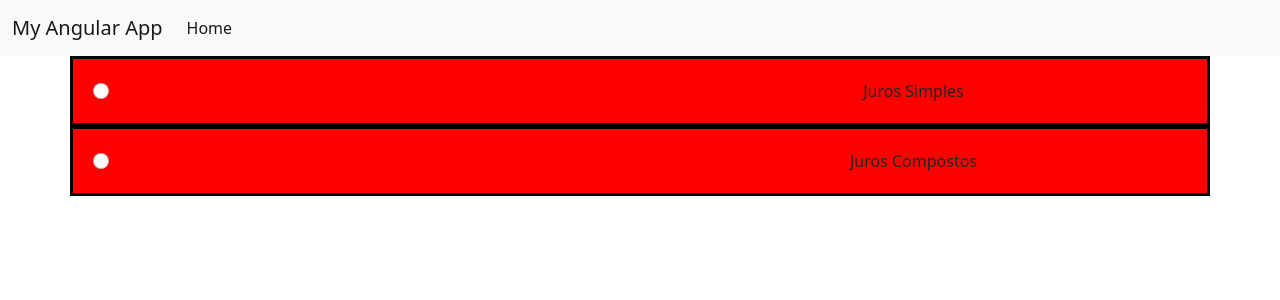
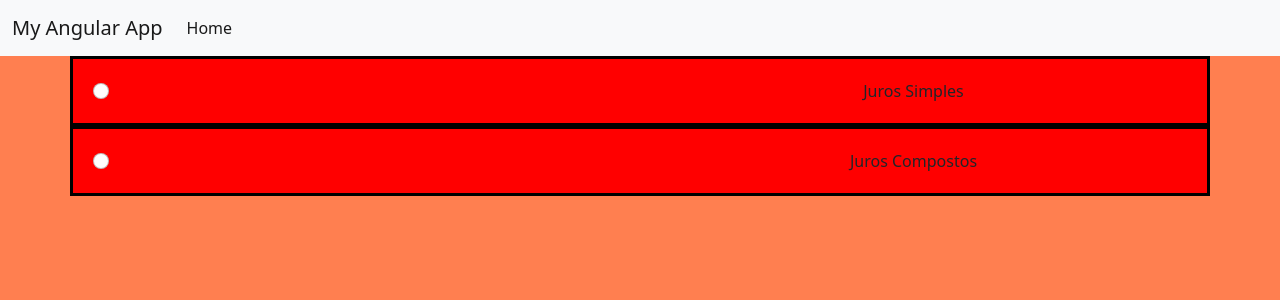
Before and after one commit to CaioCroccia/angular_1, an Angular app: page / in a window 1280 px wide. Shown: the top 300 px of the page. Built offline with nearby package versions, Linux system fonts and the light colour scheme.

Commit message:
1 file modified

```diff
--- a/src/styles.css
+++ b/src/styles.css
@@ -8,3 +8,6 @@
   width: 100%;
   border: solid black;
 }
+ body{
+   background-color: coral;
+ }
```
